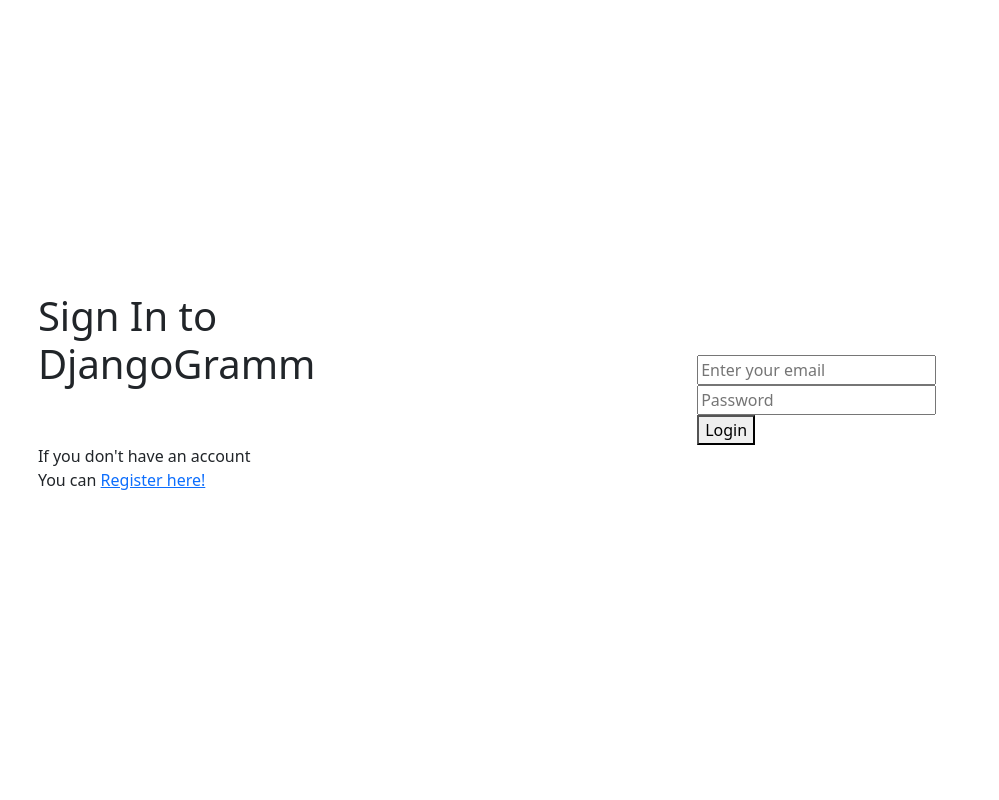
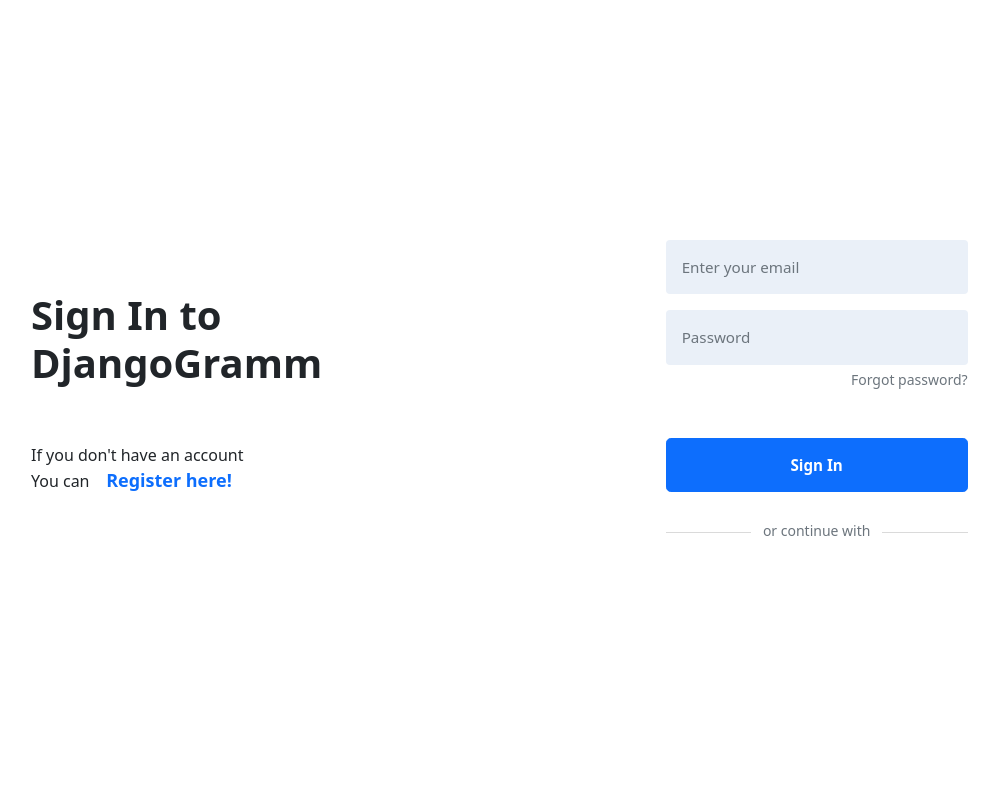
Before and after one commit to aisyesm/DjangoGramm, a Django app: page /app/ in a window 1280 px wide. Shown: the whole page, without its empty margins (250-1249 px from the left). Run offline with Django 3.2, Linux system fonts and the light colour scheme.

Commit message:
Style login page

```diff
--- a/djangogramm/app/forms.py
+++ b/djangogramm/app/forms.py
@@ -1,14 +1,17 @@
-from django.forms import Form, CharField, ImageField, ModelForm, Textarea, TextInput, PasswordInput
+from django.forms import Form, CharField, ImageField, ModelForm, Textarea, PasswordInput, EmailInput
 from .models import User
 
 
 class UserLoginForm(Form):
-    email = CharField(label='', max_length=100, widget=TextInput(attrs={'placeholder': 'Enter your email'}))
-    password = CharField(label='', max_length=100, widget=PasswordInput(attrs={'placeholder': 'Password'}))
+    email = CharField(label='', max_length=100, widget=EmailInput(attrs={'placeholder': 'Enter your email',
+                                                                         'class': 'form-control'}))
+    password = CharField(label='', max_length=100, widget=PasswordInput(attrs={'placeholder': 'Password',
+                                                                               'class': 'form-control',
+                                                                               'aria-describedby': 'passHelp'}))
 
 
 class UserRegisterForm(Form):
-    email = CharField(label='', max_length=100, widget=TextInput(attrs={'placeholder': 'name@domain.com'}))
+    email = CharField(label='', max_length=100, widget=EmailInput(attrs={'placeholder': 'name@domain.com'}))
     password = CharField(label='', max_length=100, widget=PasswordInput())
     confirm_password = CharField(label='', max_length=100, widget=PasswordInput())
 
--- /dev/null
+++ b/djangogramm/app/static/app/css/login.css
@@ -0,0 +1,42 @@
+#id_email, #id_password {
+  background-color: #Eaf0f8;
+  padding: 1rem 1rem;
+  border: none;
+  font-size: 0.95rem!important;
+  font-weight: light;
+}
+
+#sign-in-btn {
+    padding: 0.9rem 1rem;
+    font-size: 0.95rem!important;
+}
+
+#passHelp {
+    text-align: right;
+}
+
+#line-wrap {
+  display: flex;
+  flex-direction: row;
+}
+
+#line-wrap:before, #line-wrap:after{
+  content: "";
+  flex: 1 1;
+  border-top: 1.5px solid #Dadada;
+  margin: 0.74rem 0;
+}
+
+#line-wrap:before {
+  margin-right: 12px;
+}
+
+#line-wrap:after {
+  margin-left: 12px;
+}
+
+.reg-link  {
+    font-size: 18px;
+    text-decoration: none;
+    font-weight: bold;
+}
--- a/djangogramm/app/templates/app/login.html
+++ b/djangogramm/app/templates/app/login.html
@@ -4,7 +4,7 @@
     <meta charset="UTF-8">
     <meta name="viewport" content="width=device-width, initial-scale=1">
     {% load static %}
-<!--    <link rel="stylesheet" type="text/css" href="{% static 'app/style.css' %}">-->
+    <link rel="stylesheet" type="text/css" href="{% static 'app/css/login.css' %}">
     <link href="https://cdn.jsdelivr.net/npm/bootstrap@5.1.3/dist/css/bootstrap.min.css"
           rel="stylesheet"
           integrity="sha384-1BmE4kWBq78iYhFldvKuhfTAU6auU8tT94WrHftjDbrCEXSU1oBoqyl2QvZ6jIW3"
@@ -14,25 +14,39 @@
 <body>
     <div class="container-fluid">
         <div class="row min-vh-100">
-            <div class="col-12 col-md-8 d-flex flex-column justify-content-center align-items-center">
+            <div class="col-12 col-md-8 col-xxl-7 d-flex flex-column justify-content-center align-items-center">
                 <div class="d-flex flex-column">
                     <div class="mb-5">
-                        <h1>Sign In to<br>DjangoGramm</h1>
+                        <h1 class="fw-bold">Sign In to<br>DjangoGramm</h1>
                     </div>
                     <div>
-                        <p>If you don't have an account <br>You can <a href="{% url 'app:register' %}">Register here!</a></p>
+                        <p>
+                            If you don't have an account <br>
+                            You can &nbsp;&nbsp;&nbsp;<a href="{% url 'app:register' %}" class="reg-link">Register here!</a>
+                        </p>
                     </div>
                 </div>
             </div>
-            <div class="col-12 col-md-4 d-flex flex-column justify-content-center align-items-center">
-                <form action="{% url 'app:handle_authentication' %}"  method="POST">
+            <div class="col-12 col-md-4 col-xxl-5 d-flex flex-column justify-content-center align-items-center">
+                <form class="w-75 px-xxl-5" action="{% url 'app:handle_authentication' %}"  method="POST">
                     {% csrf_token %}
-                    <div>{{ form.email }}</div>
-                    <div>{{ form.password }}</div>
-                    <button name="proceed" type="submit" value="login">Login</button>
+                    <div class="mb-3">{{ form.email }}</div>
                     {% if invalid_credentials %}
-                        <p class="error">Invalid username or password</p>
+                        <div class="mb-3">
+                            {{ form.password }}
+                            <div id="passHelp" class="form-text" id="passHelp">Forgot password?</div>
+                        </div>
+                        <p class="mb-2 text-danger">Invalid username or password</p>
+                    {% else %}
+                        <div class="mb-5">
+                            {{ form.password }}
+                            <div id="passHelp" class="form-text" id="passHelp">Forgot password?</div>
+                        </div>
                     {% endif %}
+                    <button class="btn btn-primary btn-lg w-100 fw-bold fs-6 mb-4" id="sign-in-btn" name="proceed" type="submit" value="login">
+                        Sign In
+                    </button>
+                    <p class="form-text" id="line-wrap">or continue with</p>
                 </form>
             </div>
         </div>
```
